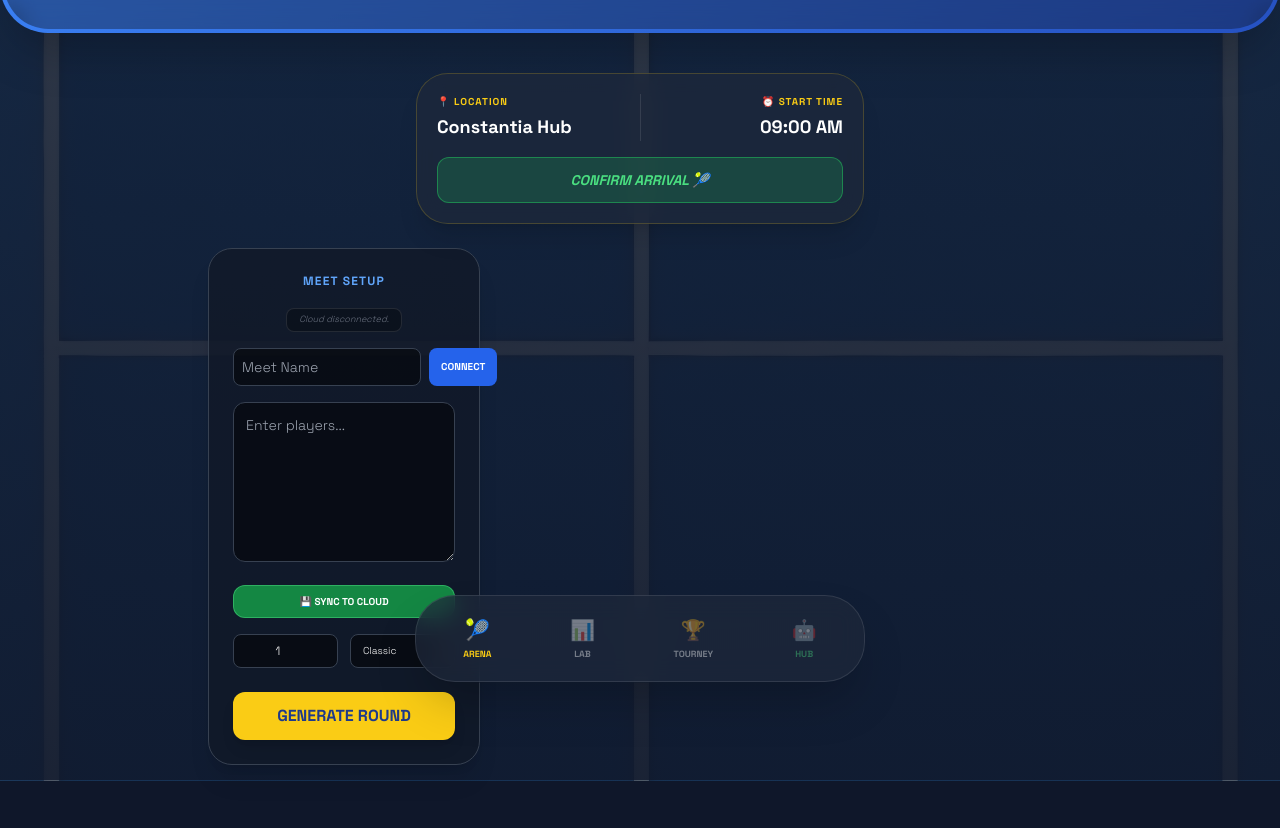
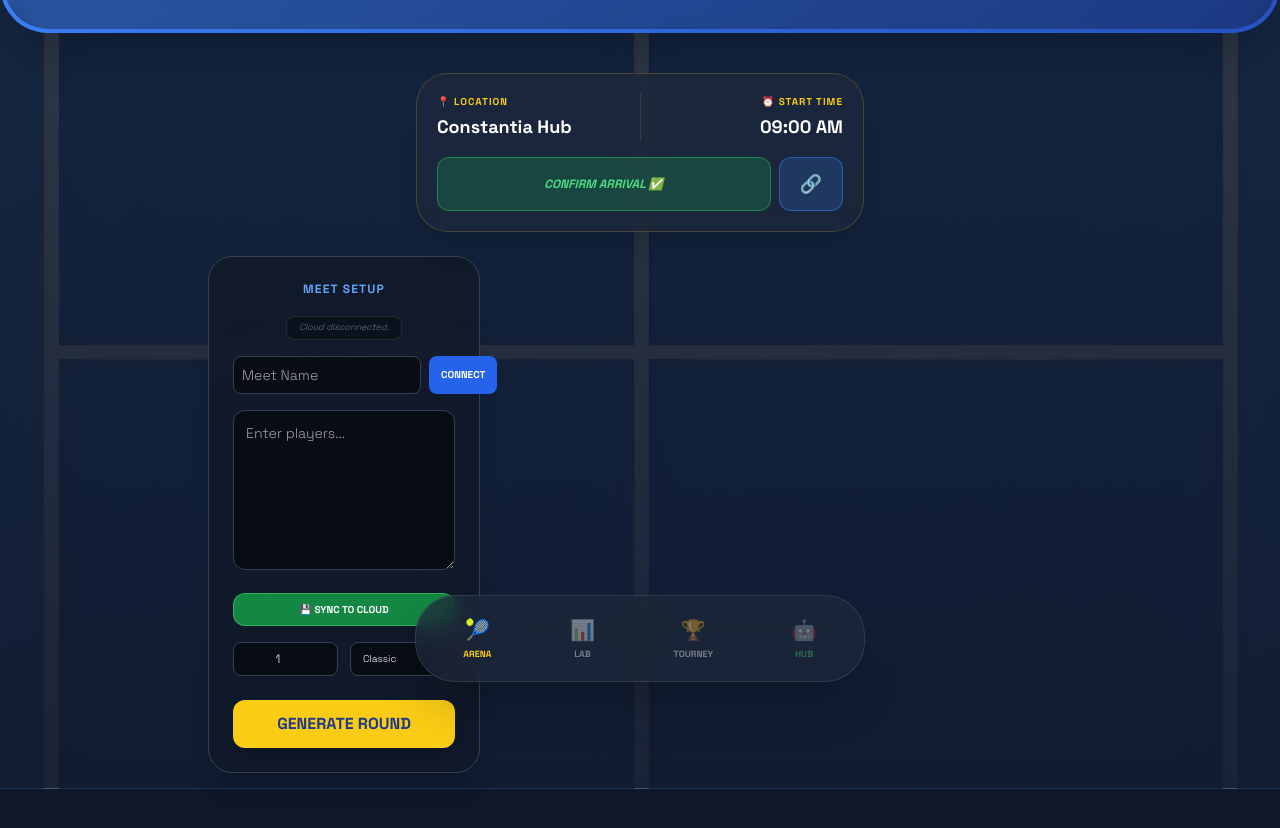
Before and after one commit to ziyaadsarang73-cloud/Padel-management-, a plain HTML site: page index.html in a window 1280 px wide. Shown: the part 98-926 px from the top of the page. Drawn offline with nearby package versions, Linux system fonts and the light colour scheme.

Commit message:
Update index.html

```diff
--- a/index.html
+++ b/index.html
@@ -35,7 +35,6 @@
 
         .nav-dock { position: fixed; bottom: 20px; left: 50%; transform: translateX(-50%); width: 92%; max-width: 450px; z-index: 100; }
 
-        /* Clean Input Styling for Match Pass */
         .editable-pass-input { background: transparent; border: none; font-weight: 700; color: white; outline: none; width: 100%; }
         .editable-pass-input:focus { background: rgba(255,255,255,0.05); border-radius: 4px; }
     </style>
@@ -58,7 +57,7 @@
 
                 <div class="max-w-md mx-auto w-full">
                     <div class="glass-card p-5 rounded-[2rem] border border-yellow-400/20 shadow-xl relative overflow-hidden">
-                        <div class="flex justify-between items-center relative z-10">
+                        <div class="flex justify-between items-center relative z-10 mb-4">
                             <div class="w-1/2">
                                 <p class="text-[10px] font-bold text-yellow-400 uppercase tracking-widest mb-1">📍 Location</p>
                                 <input id="locInput" type="text" value="Constantia Hub" class="editable-pass-input text-lg">
@@ -68,9 +67,15 @@
                                 <input id="timeInput" type="text" value="09:00 AM" class="editable-pass-input text-lg text-right">
                             </div>
                         </div>
-                        <button onclick="handleCheckIn()" id="checkInBtn" class="w-full mt-4 bg-green-500/20 border border-green-500/50 text-green-400 font-black py-3 rounded-xl uppercase italic text-sm transition-all active:scale-95">
-                            Confirm Arrival 🎾
-                        </button>
+
+                        <div class="flex gap-2">
+                            <button onclick="handleCheckIn()" id="checkInBtn" class="flex-1 bg-green-500/20 border border-green-500/50 text-green-400 font-black py-3 rounded-xl uppercase italic text-xs transition-all active:scale-95">
+                                Confirm Arrival ✅
+                            </button>
+                            <button onclick="copyMatchLink()" class="px-5 bg-blue-500/20 border border-blue-500/50 text-blue-400 py-3 rounded-xl transition-all active:scale-95">
+                                <span class="text-lg">🔗</span>
+                            </button>
+                        </div>
                     </div>
                 </div>
 
@@ -163,7 +168,6 @@
     </div>
 
     <script>
-        // FIREBASE SETUP
         const firebaseConfig = {
             apiKey: "AiZaSyAKJywAbSKpKHqOs1a-_nQVBuQGkFmF4d4",
             authDomain: "padelpilot-4531f.firebaseapp.com",
@@ -189,7 +193,18 @@
             rackySay("Ready for action! Let's get moving.");
         }
 
-        // TAB NAVIGATION
+        function copyMatchLink() {
+            if (!activeMeetId) {
+                alert("Connect to a Meet Name first!");
+                return;
+            }
+            const url = window.location.href.split('?')[0] + "?meet=" + activeMeetId;
+            navigator.clipboard.writeText(url).then(() => {
+                rackySay("Join link copied! Send it to the squad. 📲");
+                alert("Link Copied!");
+            });
+        }
+
         function switchTab(tabId) {
             document.querySelectorAll('.tab-view').forEach(t => t.classList.remove('active-tab'));
             document.getElementById('view-' + tabId).classList.add('active-tab');
@@ -200,7 +215,6 @@
             if(tabId === 'tourney') title.innerHTML = 'PRO <span class="text-purple-400">TOURNEY</span>';
         }
 
-        // CLOUD LOGIC (Players + Location + Time)
         function connectToMeet(id) {
             if (!id) return;
             activeMeetId = id.replace(/\s+/g, '-').toLowerCase();
@@ -210,7 +224,6 @@
                     if (data.players) document.getElementById('playersInput').value = data.players;
                     if (data.location) document.getElementById('locInput').value = data.location;
                     if (data.time) document.getElementById('timeInput').value = data.time;
-
                     players = data.players ? data.players.split('\n').filter(p => p.trim()) : [];
                     rackySay("Synced with " + activeMeetId + "! ☁️");
                 }
@@ -235,7 +248,6 @@
             const list = document.getElementById('playersInput').value;
             const loc = document.getElementById('locInput').value;
             const time = document.getElementById('timeInput').value;
-
             db.ref('meets/' + activeMeetId).update({
                 players: list,
                 location: loc,
@@ -246,7 +258,6 @@
             });
         };
 
-        // MATCH ENGINE
         document.getElementById('generateBtn').onclick = () => {
             const raw = document.getElementById('playersInput').value.split('\n').filter(p => p.trim());
             if (raw.length < 4) return alert("Add 4+ players!");
```
